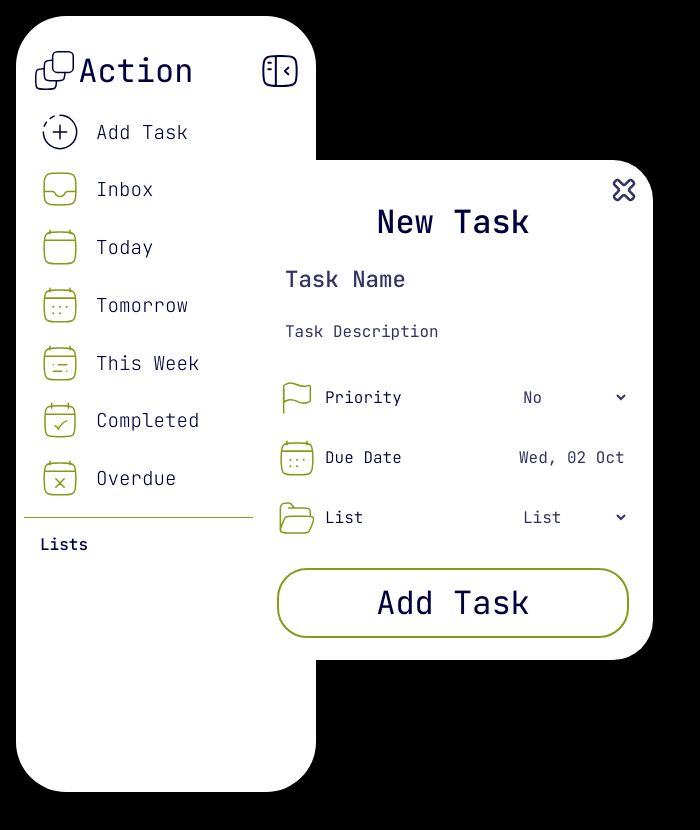
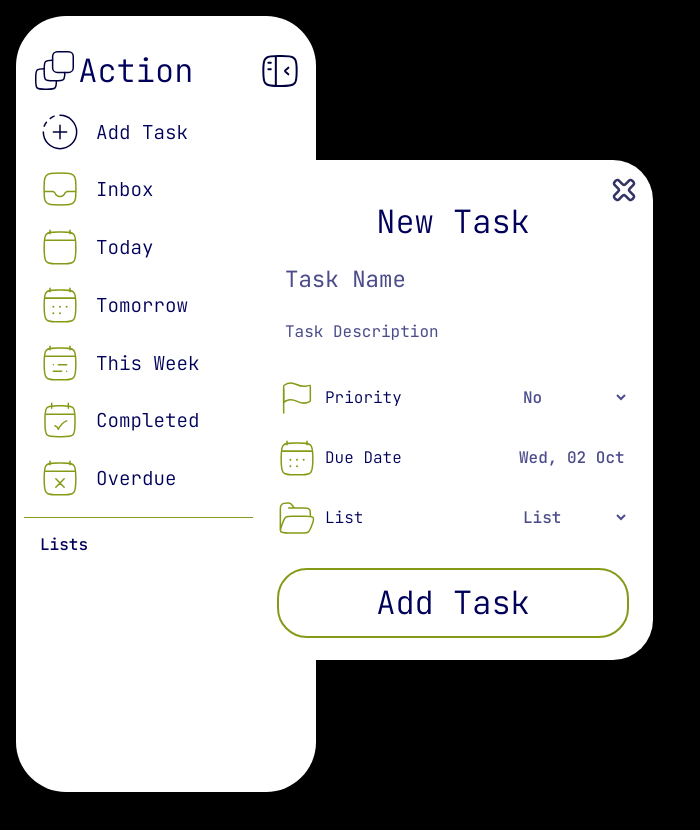
Before and after one commit to GabrielDevJourney/Todo-Web-App, a website built with webpack: page src/index.html in a window 1280 px wide. Both pictures are taken after a click on the button "Add Task". Shown: the whole page, without its empty margins (0-700 px from the left). Built offline with nearby package versions, Linux system fonts and the light colour scheme.

Commit message:
new ui colors implemented and some ui adjustments

```diff
--- a/src/styles/components/modalNewTask.css
+++ b/src/styles/components/modalNewTask.css
@@ -15,8 +15,9 @@
 .listsDropdown {
 	width: 110px;
 	background-color: var(--backgroudcolor--);
-	color: var(--inputAndSelectMenusTextColor--);
+	color: var(--testTextColorNewTaskModalProperties-);
 	border: none;
+	font-weight: var(--newTaskModalPropertiesFontWeight-);
 }
 
 .headerAndExitContainer {
@@ -27,8 +28,8 @@
 }
 .addNewTaskModalHeaderText {
 	font-size: 2rem;
-	font-weight: 500;
-    color: var(--textcolorlowopacity--);
+	font-weight: 300;
+	color: var(--inputAndSelectMenusTextColor--);
 }
 .addNewTaskModalExitBtn {
 	position: absolute;
@@ -50,83 +51,94 @@
 	margin-bottom: 1rem;
 }
 .addNewTaskModalInputTaskName,
-.addNewTaskModalInputTaskDescription{
+.addNewTaskModalInputTaskDescription {
 	width: 80%;
 	height: 2.5rem;
 	padding-left: 0.5rem;
 	border-radius: 16px;
 	background-color: var(--backgroudcolor--);
 	border: none;
-    color: white;
+	color: var(--inputAndSelectMenusTextColor--);
+	border: none;
+	outline: none;
 }
 .addNewTaskModalInputTaskName {
 	font-size: 1.4rem;
-	font-weight: 500;
+	font-weight: 400;
 }
 .addNewTaskModalInputTaskDescription {
 	font-size: 1rem;
 	font-weight: 400;
 }
 .addNewTaskModalInputTaskName:hover,
-.addNewTaskModalInputTaskDescription:hover{
+.addNewTaskModalInputTaskDescription:hover {
 	background-color: var(--hovercalendars--);
 }
 .addNewTaskModalInputTaskName:focus,
-.addNewTaskModalInputTaskDescription:focus{
+.addNewTaskModalInputTaskDescription:focus {
 	background-color: transparent;
-    color: white;
-}
-.addNewTaskModalInputTaskName::placeholder,
-.addNewTaskModalInputTaskDescription::placeholder{
 	color: var(--inputAndSelectMenusTextColor--);
 }
-.taskPropertiesContainer{
+.taskPropertiesContainer {
 	height: 200px;
 }
 .itemCotainerPriority,
 .itemCotainerDue,
-.itemCotainerList{
+.itemCotainerList {
 	display: flex;
 	align-items: center;
 	justify-content: space-between;
 	height: 60px;
 }
-.iconLabelContainer{
+.iconLabelContainer {
 	display: flex;
 	align-items: center;
 	gap: 0.5rem;
 }
-.newTaskLabelText{
-    color: var(--textcolorlowopacity--);
+.newTaskLabelText {
+	color: var(--inputAndSelectMenusTextColor--);
 	font-weight: 300;
 }
-.dateInputContainer{
+.dateInputContainer {
 	display: flex;
 	align-items: center;
 	position: relative;
 }
-.dateDisplay{
-    color: var(--inputAndSelectMenusTextColor--);
-}
-.dateInput{
+.dateInput {
 	position: absolute;
 	top: 0;
 	left: 0;
 	visibility: hidden;
 }
-.listsDropdown{
+.listsDropdown {
 	text-align: left;
 }
-.listsDropdown > option{
+.listsDropdown > option {
 	font-weight: 500;
 }
-.newTaskSubmitBtn{
+.newTaskSubmitBtn {
 	width: 100%;
 	height: 70px;
 	background-color: transparent;
 	border: 2px solid var(--secondary--);
-    color: var(--textcolorlowopacity--);
+	color: var(--inputAndSelectMenusTextColor--);
 	font-size: 2rem;
 	text-align: center;
 	border-radius: 30px;
+	font-weight: 300;
 }
+
+.priorityeDropdown,
+.dateInputContainer,
+.listsDropdown,
+.dateDisplay,
+.addNewTaskModalInputTaskName::placeholder,
+.addNewTaskModalInputTaskDescription::placeholder {
+	color: var(--testTextColorNewTaskModalProperties-);
+}
+
+select,
+select:focus {
+	outline: none;
+	border: none;
+}
--- a/src/styles/components/sidebarCalendarsView.css
+++ b/src/styles/components/sidebarCalendarsView.css
@@ -13,14 +13,14 @@
 	align-items: center;
     gap: 1rem;
     background-color: transparent;
-    color: var(--textcolorlowopacity--);
+    color: var(--inputAndSelectMenusTextColor--);
     border: none;
     cursor: pointer;
 }
 .sidebarItemBtn > span{
     font-family: "JetBrains Mono", monospace;
     font-size: 1.2rem;
-    font-weight: 200;
+    font-weight: 300;
 }
 .sidebarItemBtn:hover{
     border-radius: 1rem;
--- a/src/styles/components/sidebarHeader.css
+++ b/src/styles/components/sidebarHeader.css
@@ -13,9 +13,9 @@
     width: auto;
 }
 .textSideBarHeader{
-    color: var(--textcolorlowopacity--);
+    color: var(--inputAndSelectMenusTextColor--);
     font-family: 'JetBrains Mono', monospace;
-    font-weight: medium bold;
+    font-weight: 300;
     font-size: 2rem;
 }
 .colapseAndOpenIconsContainer{
--- a/src/styles/components/sidebarListSection.css
+++ b/src/styles/components/sidebarListSection.css
@@ -10,7 +10,7 @@
 	font-size: 1rem;
 	height: 24px;
 	padding-left: 0.5rem;
-	color: var(--textcolorlowopacity--);
+	color: var(--inputAndSelectMenusTextColor--);
 	font-weight: 500;
 }
 .addNewListBtn {
@@ -61,7 +61,7 @@
 }
 .listItemTextName {
 	font-size: 1rem;
-	color: var(--textcolorlowopacity--);
+	color: var(--inputAndSelectMenusTextColor--);
 }
 .listItemEditBtn {
 	width: 24px;
--- a/src/styles/variables.css
+++ b/src/styles/variables.css
@@ -1,7 +1,9 @@
 :root{
     --backgroudcolor--: rgba(255,255,255);
-    --textcolorlowopacity--: rgb(0, 0, 63);
+    --textcolorlowopacity--: rgb(0, 0, 90,.70);
     --secondary--: #849B17;
     --hovercalendars--: rgba(132,155,23,0.25);
-    --inputAndSelectMenusTextColor--:rgba(0, 0,63,0.8);
+    --inputAndSelectMenusTextColor--:rgba(0, 0,90);
+    --newTaskModalPropertiesFontWeight-: 500;
+    --testTextColorNewTaskModalProperties-: rgba(0,0,90,.7)
 }
```
Lines whose indentation alone changed are shown as unchanged.
